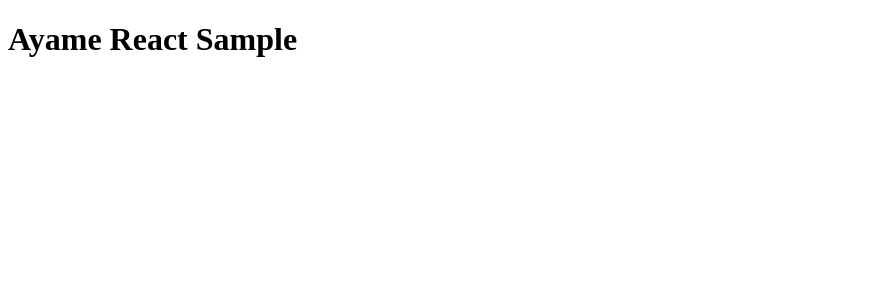
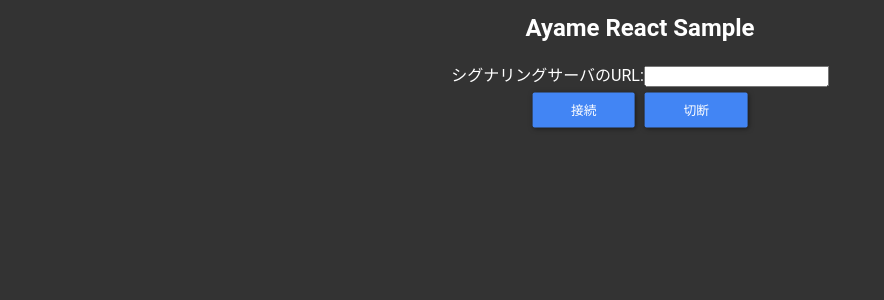
Before and after one commit to mizchi/ayame-react-sample, a React app: page / in a window 1280 px wide. Shown: the top 300 px of the page, without its empty margins (0-884 px from the left). Built offline with nearby package versions, Linux system fonts and the light colour scheme.

Commit message:
styled-component を導入する

```diff
--- a/package.json
+++ b/package.json
@@ -17,11 +17,13 @@
   "dependencies": {
     "react": "^16.8.2",
     "react-dom": "^16.8.2",
+    "styled-components": "^4.1.3",
     "typescript": "^3.3.3"
   },
   "devDependencies": {
     "@types/react": "^16.8.3",
     "@types/react-dom": "^16.8.1",
+    "@types/styled-components": "^4.1.10",
     "@types/webpack-env": "^1.13.7",
     "@types/webrtc": "^0.0.24",
     "awesome-typescript-loader": "^5.2.1",
--- a/src/components/P2PSimple.tsx
+++ b/src/components/P2PSimple.tsx
@@ -1,9 +1,100 @@
 import * as React from 'react';
+import styled from 'styled-components';
 export interface P2PSimpleProps {
   title: string;
+  wsUrl: string;
 }
-export const P2PSimple = (props: P2PSimpleProps) => (
-  <h1>
-    {props.title}
-  </h1>
-);
+
+export interface P2PSimpleState {
+  isLoading: boolean;
+}
+
+const Main = styled.div`
+  text-align: center;
+`
+const Title = styled.div`
+  position: absolute;
+  z-index: 3;
+  top: 50%;
+  left: 50%;
+  transform: translate(-50%, -50%);
+  top: 40px;
+`
+
+const Button = styled.button`
+  background-color: #4285f4;
+  border: none;
+  border-radius: 2px;
+  box-shadow: 1px 1px 5px 0 rgba(0, 0, 0, 0.5);
+  color: white;
+  font-size: 0.8em;
+  height: 2.75em;
+  margin: 0 5px 20px 5px;
+  padding: 0.5em 0.7em 0.5em 0.7em;
+  width: 8em;
+`
+const Buttons = styled.div`
+  position: absolute;
+  z-index: 3;
+  top: 50%;
+  left: 50%;
+  transform: translate(-50%, -50%);
+  top: 120px;
+`
+
+const Videos = styled.div`
+  font-size: 0;
+  pointer-events: none;
+  position: absolute;
+  transition: all 1s;
+  width: 100%;
+  height: 100%;
+  display: block;
+`
+
+const RemoteVideo = styled.video`
+  height: 100%;
+  max-height: 100%;
+  max-width: 100%;
+  object-fit: cover;
+  transform: scale(-1, 1);
+  transition: opacity 1s;
+  width: 100%;
+`
+const LocalVideo = styled.video`
+  z-index: 2;
+  border: 1px solid gray;
+  bottom: 20px;
+  right: 20px;
+  max-height: 17%;
+  max-width: 17%;
+  position: absolute;
+  transition: opacity 1s;
+`
+
+class P2PSimple extends React.Component<P2PSimpleProps, P2PSimpleState> {
+  constructor(props: P2PSimpleProps) {
+    super(props);
+  }
+  render() {
+    return (
+      <Main>
+      <Title>
+      <h2>{this.props.title}</h2>
+      <label htmlFor="url">シグナリングサーバのURL:</label>
+      <input type="text" id="url" value={this.props.wsUrl} required />
+      </Title>
+      <Buttons>
+      <Button type="button">接続</Button>
+      <Button type="button" >切断</Button>
+      </Buttons>
+      <Videos>
+      <RemoteVideo autoPlay />
+      <LocalVideo autoPlay muted />
+      </Videos>
+      </Main>
+    );
+  }
+}
+
+export default P2PSimple;
--- a/src/index.html
+++ b/src/index.html
@@ -6,6 +6,20 @@
     <meta name="viewport" content="width=device-width, initial-scale=1, shrink-to-fit=no">
     <link rel="icon" href="favicon.ico">
     <title>ayame-react-sample</title>
+    <style type="text/css">
+      #app {
+        text-align: center;
+      }
+      body {
+        background-color: #333;
+        color: #fff;
+        font-family: "Roboto", "Open Sans", "Lucida Grande", sans-serif;
+        height: 100%;
+        margin: 0;
+        padding: 0;
+        width: 100%;
+      }
+    </style>
   </head>
   <body>
     <div id="root"></div>
--- a/src/index.tsx
+++ b/src/index.tsx
@@ -1,6 +1,6 @@
 import * as React from "react";
 import * as ReactDOM from "react-dom";
-import { P2PSimple } from "./components/P2PSimple";
+import P2PSimple from "./components/P2PSimple";
 ReactDOM.render(
   <P2PSimple title="Ayame React Sample" />,
   document.getElementById("root")
```
Also changed, not shown: 1 other file (tests, documents, lock files or other folders).
